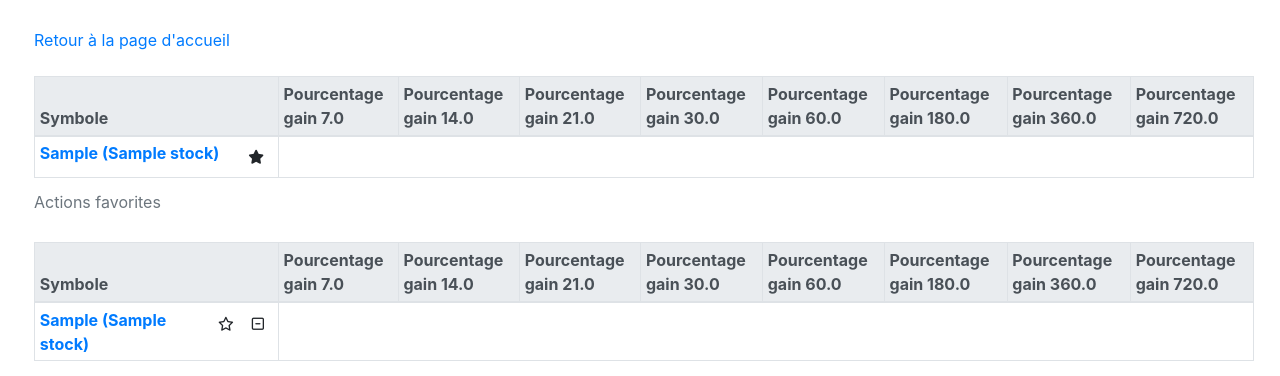
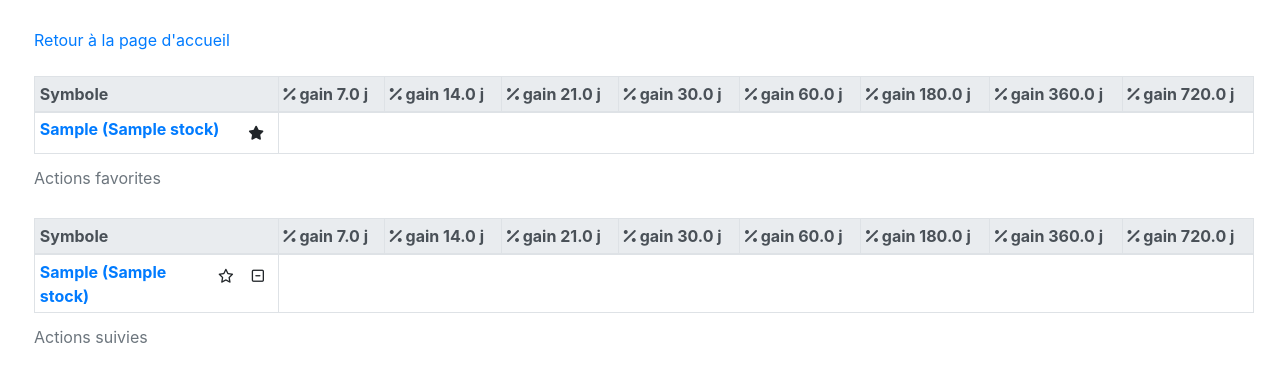
Before and after one commit to doolieSoft/djbourse, a Django app: page /get_diff_for_all_periods_and_all_stocks in a window 1280 px wide. Shown: the top 376 px of the page. Run offline with Django 3.2, Linux system fonts and the light colour scheme; tables that the repository leaves empty hold one stand-in row (values such as "Sample post"); some libraries are stand-ins or nearby versions.

Commit message:
âdded font awesome icon for percent

```diff
--- a/bourse/templates/diff_for_all_periods_for_all_stocks.html
+++ b/bourse/templates/diff_for_all_periods_for_all_stocks.html
@@ -19,7 +19,7 @@
             <thead class="thead-light">
             <th>Symbole</th>
             {% for period in period_headers.keys %}
-            <th>Pourcentage gain {{period}}</th>
+            <th><i class="fas fa-percentage"></i> gain {{period}} j</th>
             {% endfor %}
             </thead>
             <tbody>
@@ -66,7 +66,7 @@
             <thead class="thead-light">
             <th>Symbole</th>
             {% for period in period_headers.keys %}
-            <th>Pourcentage gain {{period}}</th>
+            <th><i class="fas fa-percentage"></i> gain {{period}} j</th>
             {% endfor %}
             </thead>
             <tbody>
```
